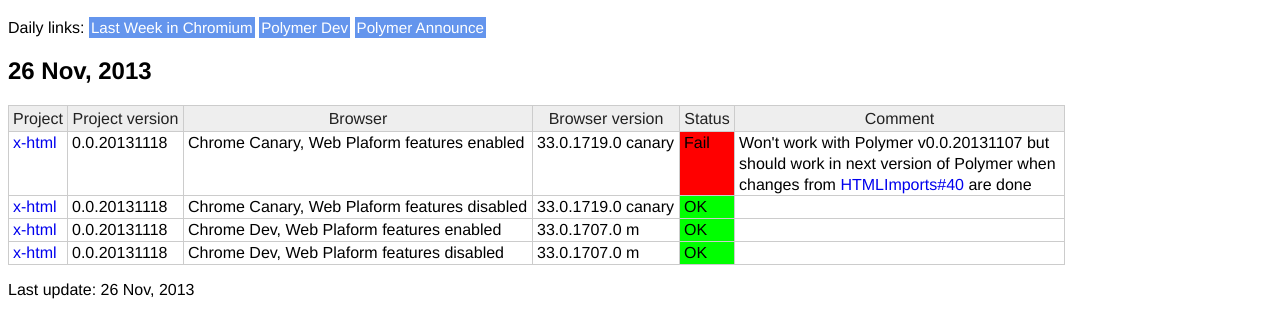
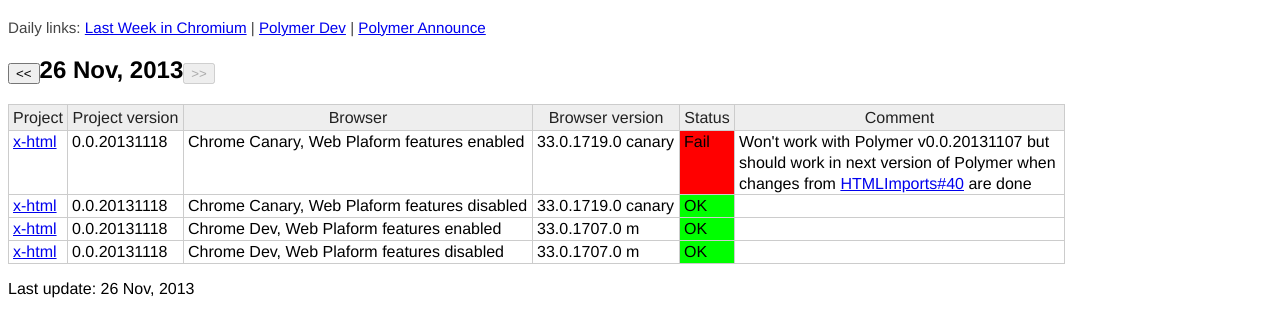
Before and after one commit to warpech/daily-dashboard, a website: page index.html in a window 1280 px wide. Shown: the part 61-396 px from the top of the page. Drawn offline with Linux system fonts and the light colour scheme.

Commit message:
arrow navigation back and forward in dates

```diff
--- a/index.html
+++ b/index.html
@@ -16,19 +16,17 @@
       color: #000;
     }
 
-    .links a {
-      color: white;
-      background-color: cornflowerblue;
-      padding: 2px;
+    .links {
+      color: #444;
       font-size: 95%;
     }
 
     a {
-      text-decoration: none;
+      text-decoration: underline;
     }
 
     a:hover {
-      text-decoration: underline;
+      text-decoration: none;
     }
   </style>
 </head>
@@ -38,13 +36,13 @@
 
 <p class="links">Daily links:
 
-  <a href="http://peter.sh/category/last-week/">Last Week in Chromium</a>
-  <a href="https://groups.google.com/forum/#!forum/polymer-dev">Polymer Dev</a>
+  <a href="http://peter.sh/category/last-week/">Last Week in Chromium</a> |
+  <a href="https://groups.google.com/forum/#!forum/polymer-dev">Polymer Dev</a> |
   <a href="https://groups.google.com/forum/#!forum/polymer-announce">Polymer Announce</a>
 
 </p>
 
-<h2></h2>
+<h2><button id="prevDate">&lt;&lt;</button><span id="currentDate"></span><button id="nextDate">&gt;&gt;</button></h2>
 
 <div id="hot"></div>
 
--- a/index.js
+++ b/index.js
@@ -76,10 +76,41 @@
     ]
   });
 
+  var lastIndex = 0;
+  var currentIndex = 0;
+  var data;
   $.get("data/data.json", function (response) {
-    var last = response.length - 1;
-    $("#hot").handsontable('loadData', response[last].statuses);
-    $("h2").text(dateToHumanDate(response[last].date))
-    $("#lastUpdate").text(dateToHumanDate(response[last].date))
-  })
+    data = response;
+    lastIndex = data.length - 1;
+    currentIndex = lastIndex;
+    renderIndex(currentIndex);
+    $("#lastUpdate").text(dateToHumanDate(data[lastIndex].date));
+  });
+
+  function renderIndex(index) {
+    $("#hot").handsontable('loadData', data[index].statuses);
+    $("#currentDate").text(dateToHumanDate(data[index].date));
+    if (currentIndex === 0) {
+      $('#prevDate').attr("disabled", "disabled");
+    }
+    else {
+      $('#prevDate').removeAttr("disabled");
+    }
+    if (currentIndex === lastIndex) {
+      $('#nextDate').attr("disabled", "disabled");
+    }
+    else {
+      $('#nextDate').removeAttr("disabled");
+    }
+  }
+
+  $('#prevDate').click(function () {
+    currentIndex--;
+    renderIndex(currentIndex);
+  });
+
+  $('#nextDate').click(function () {
+    currentIndex++;
+    renderIndex(currentIndex);
+  });
 });
```
